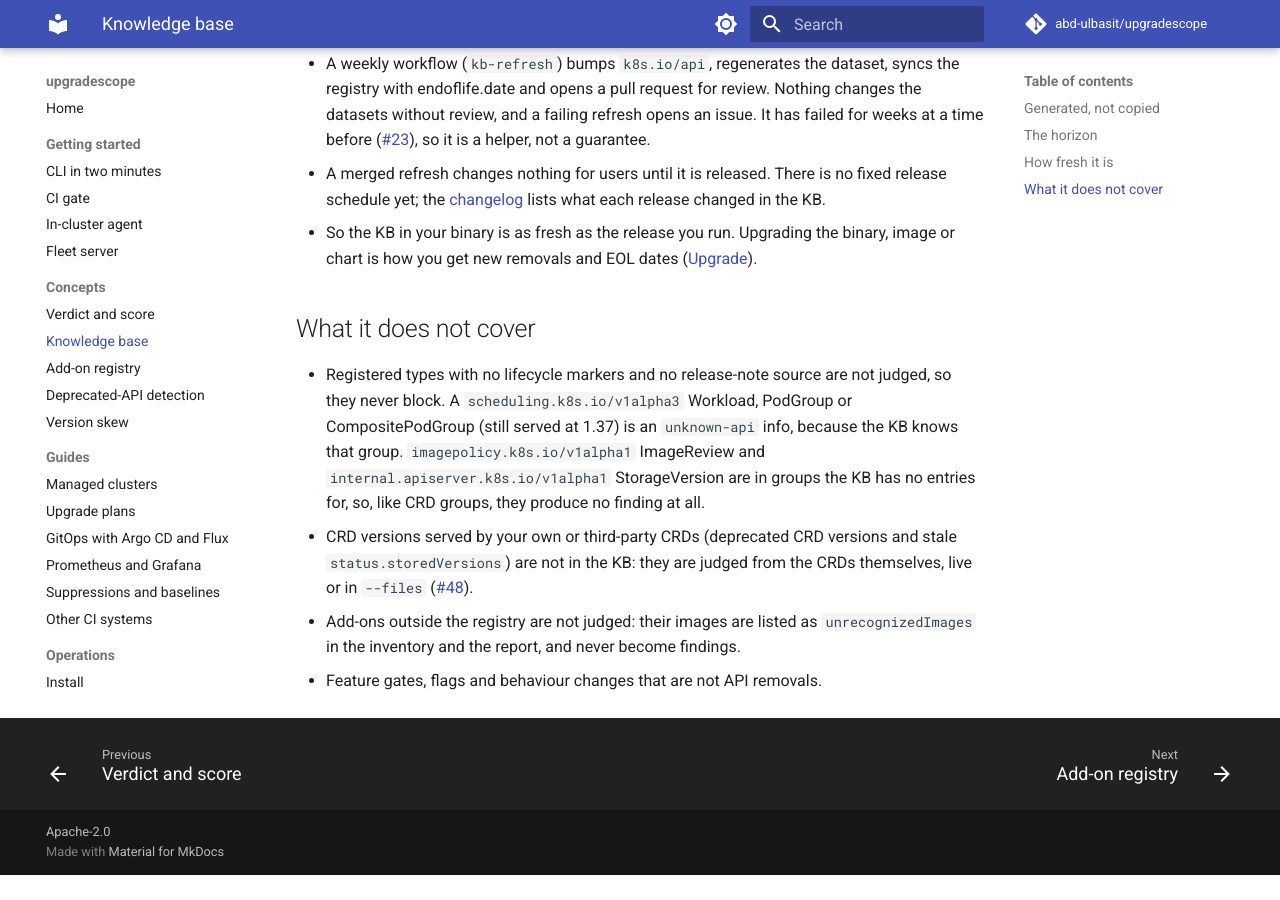
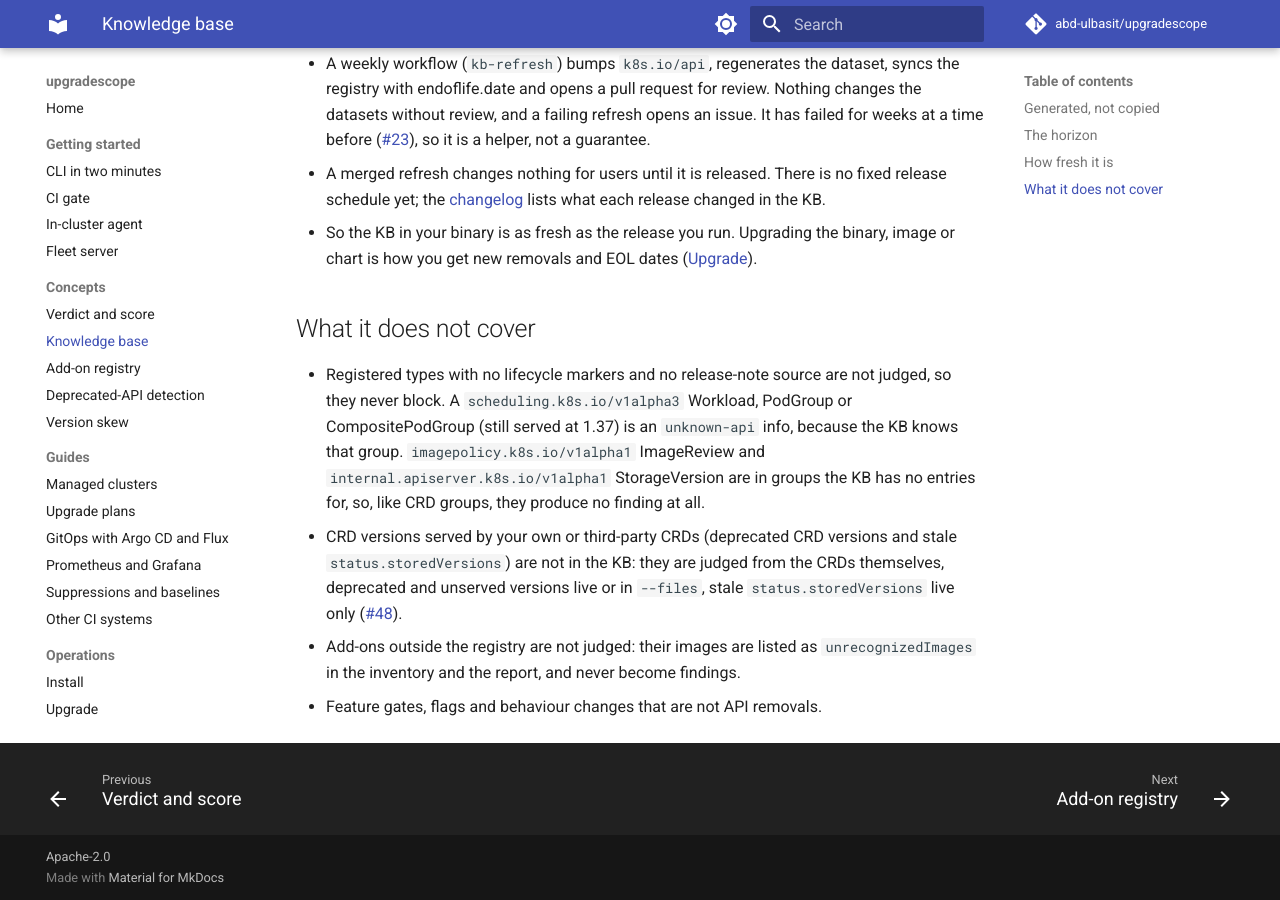
Before and after one commit to abd-ulbasit/upgradescope, an MkDocs documentation site: the page built from docs/concepts/knowledge-base.md, in a window 1280 px wide and 900 px high, scrolled down 2160 px. Built offline with MkDocs 1.6.1 and Material for MkDocs 9.7.7, drawn with Linux system fonts in a browser that asks for light colours; comment, search, counter and statistics services are not loaded; before the commit the page ends 3035 px from its top, so only the background shows below that.

Commit message:
docs(kb): stale storedVersions are judged live only
Review of the previous commit: in --files a manifest's status is ignored,
so only deprecated and unserved CRD versions are judged there.

Refs #166

Co-Authored-By: Claude Fable 5 <noreply@anthropic.com>

```diff
--- a/docs/concepts/knowledge-base.md
+++ b/docs/concepts/knowledge-base.md
@@ -106,7 +106,8 @@ the horizon minor, until you upgrade to a release with a newer KB.
   finding at all.
 - CRD versions served by your own or third-party CRDs (deprecated CRD
   versions and stale `status.storedVersions`) are not in the KB: they are
-  judged from the CRDs themselves, live or in `--files`
+  judged from the CRDs themselves, deprecated and unserved versions live or
+  in `--files`, stale `status.storedVersions` live only
   ([#48](https://github.com/abd-ulbasit/upgradescope/issues/48)).
 - Add-ons outside the registry are not judged: their images are listed as
   `unrecognizedImages` in the inventory and the report, and never become
```
Also changed, not shown: 1 other file.
